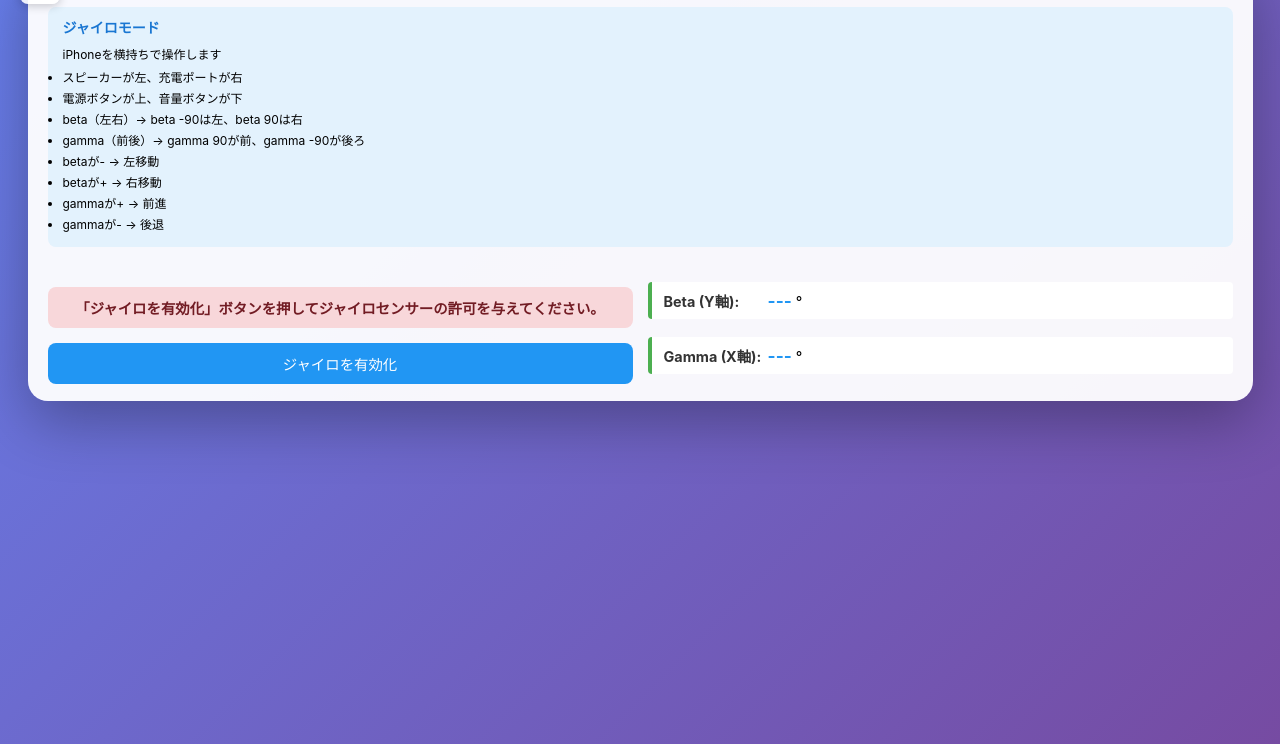
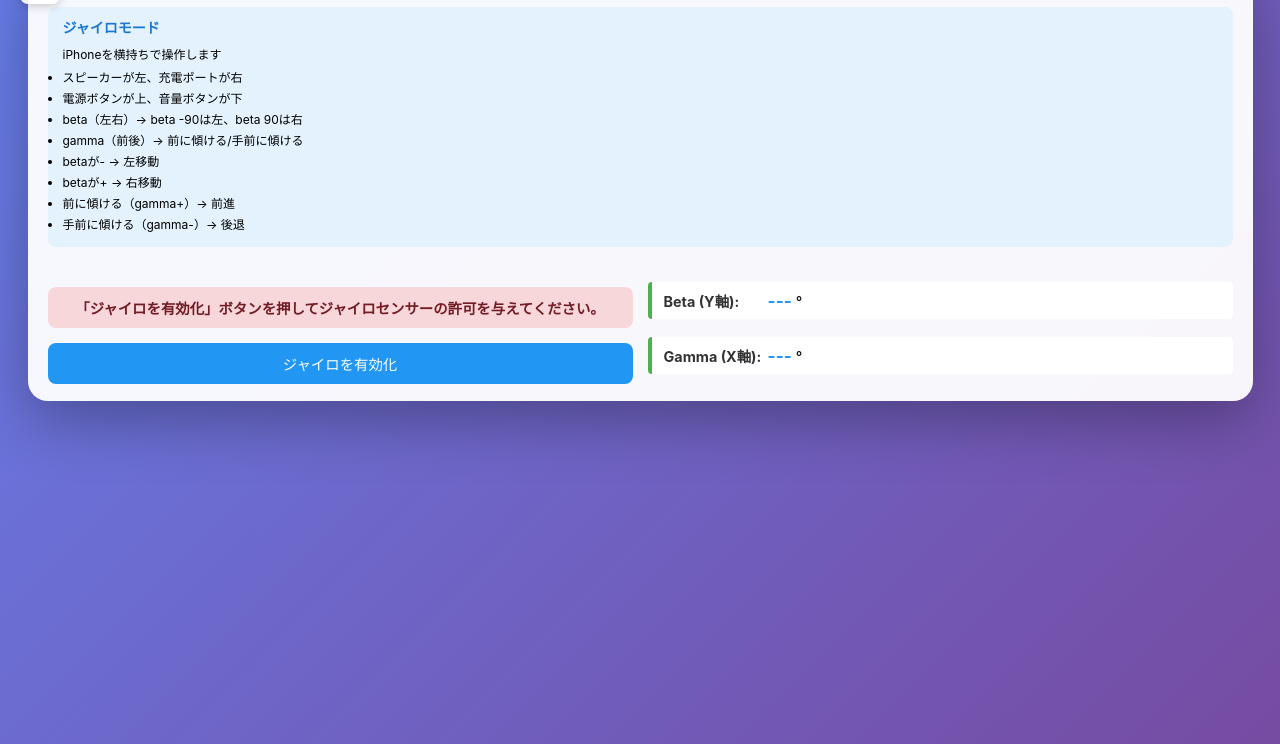
Before and after one commit to bukky2525/Gyro, a plain HTML site: page index.html in a window 1280 px wide. Shown: the part 56-800 px from the top of the page. Drawn offline with Linux system fonts and the light colour scheme.

Commit message:
Update gamma movement descriptions in index.html

```diff
--- a/index.html
+++ b/index.html
@@ -396,11 +396,11 @@
                         <li>スピーカーが左、充電ポートが右</li>
                         <li>電源ボタンが上、音量ボタンが下</li>
                         <li>beta（左右）→ beta -90は左、beta 90は右</li>
-                        <li>gamma（前後）→ gamma 90が前、gamma -90が後ろ</li>
+                        <li>gamma（前後）→ 前に傾ける/手前に傾ける</li>
                         <li>betaが- → 左移動</li>
                         <li>betaが+ → 右移動</li>
-                        <li>gammaが+ → 前進</li>
-                        <li>gammaが- → 後退</li>
+                        <li>前に傾ける（gamma+）→ 前進</li>
+                        <li>手前に傾ける（gamma-）→ 後退</li>
                     </ul>
                 </div>
 
@@ -683,11 +683,12 @@
 
                     // 前後移動（gammaを使用）
                     // gamma: 前後の傾き（-90 to 90度）
-                    // gamma 90が前、gamma -90が後ろ
+                    // 前に傾けた時（gammaが正）→ 前進
+                    // 手前に傾けた時（gammaが負）→ 後退
                     if (gamma > threshold) {
-                        moveZ = 1; // gammaが+ → 前進
+                        moveZ = 1; // gammaが+ → 前進（前に傾ける）
                     } else if (gamma < -threshold) {
-                        moveZ = -1; // gammaが- → 後退
+                        moveZ = -1; // gammaが- → 後退（手前に傾ける）
                     } else {
                         moveZ = 0; // 閾値内の場合は0にリセット
                     }
```
